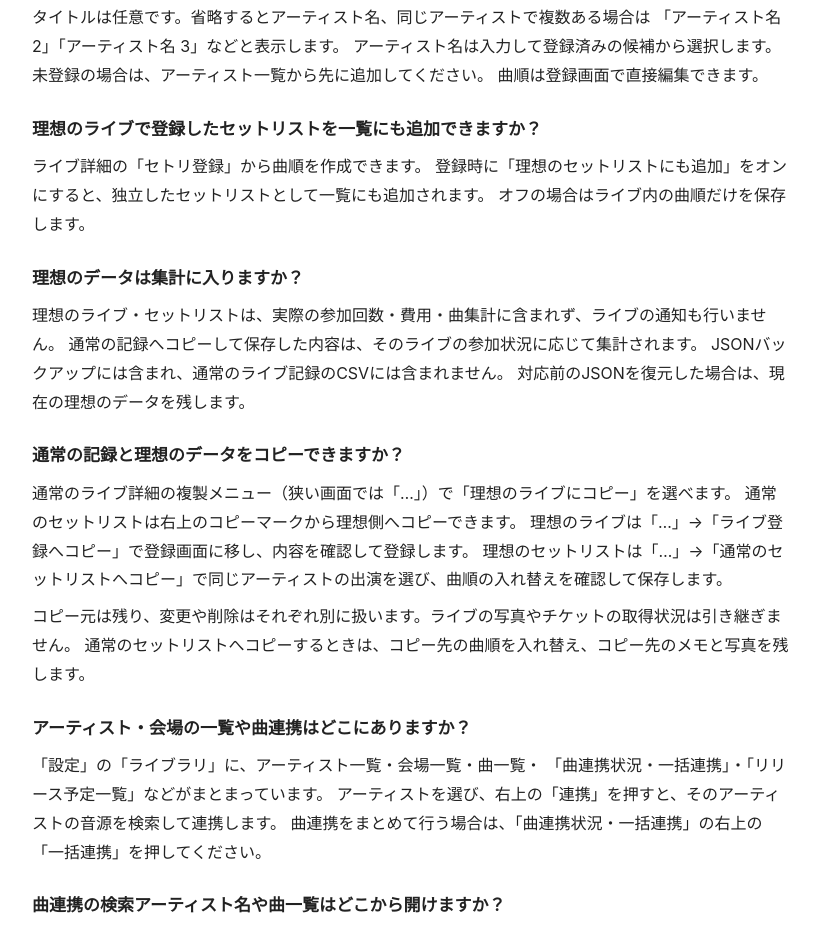
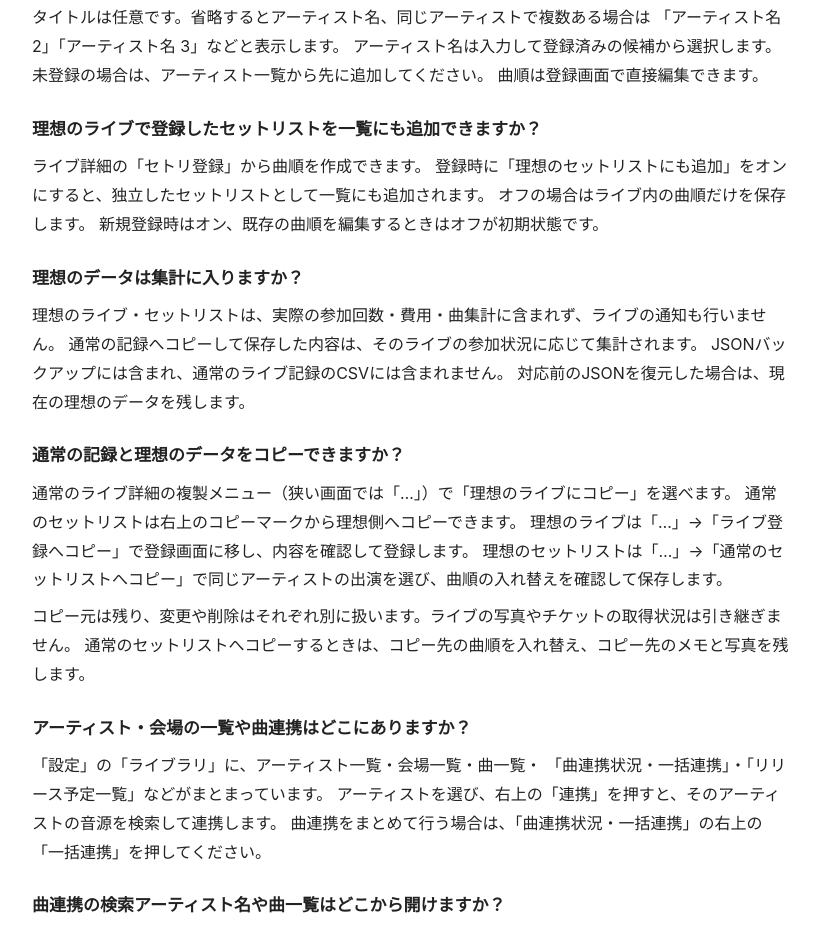
Before and after one commit to livestair-support/support, a plain HTML site: page index.html in a window 1280 px wide. Shown: the part 1468-2394 px from the top of the page, without its empty margins (228-1047 px from the left). Drawn offline with Linux system fonts and the light colour scheme.

Commit message:
既存セトリの編集では一覧への追加がオフになることを補足

```diff
--- a/index.html
+++ b/index.html
@@ -164,6 +164,7 @@
     ライブ詳細の「セトリ登録」から曲順を作成できます。
     登録時に「理想のセットリストにも追加」をオンにすると、独立したセットリストとして一覧にも追加されます。
     オフの場合はライブ内の曲順だけを保存します。
+    新規登録時はオン、既存の曲順を編集するときはオフが初期状態です。
   </p>
   <h3>理想のデータは集計に入りますか？</h3>
   <p>
```
